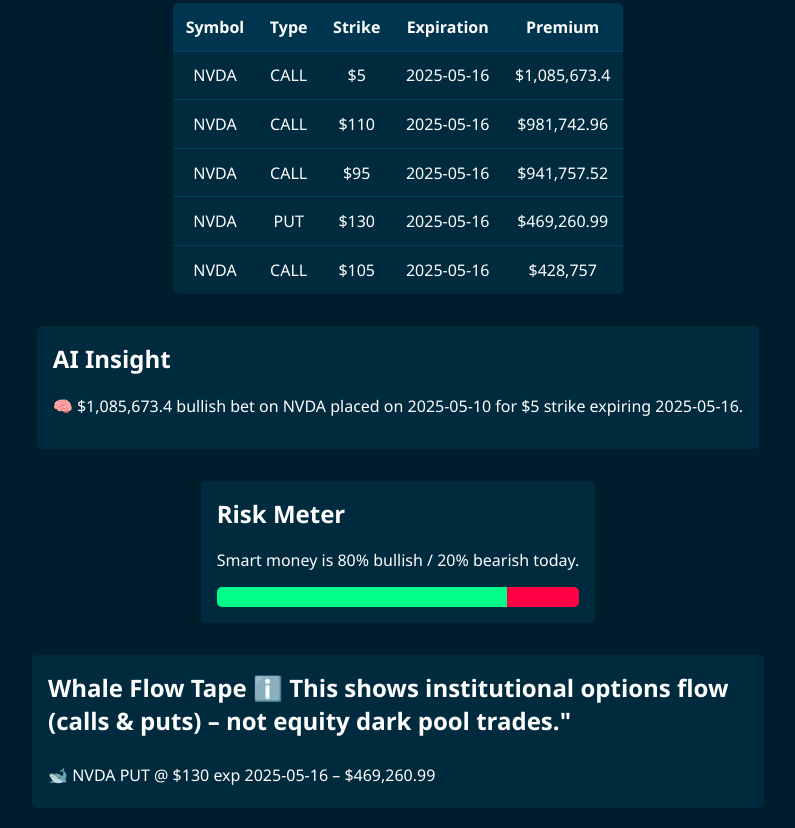
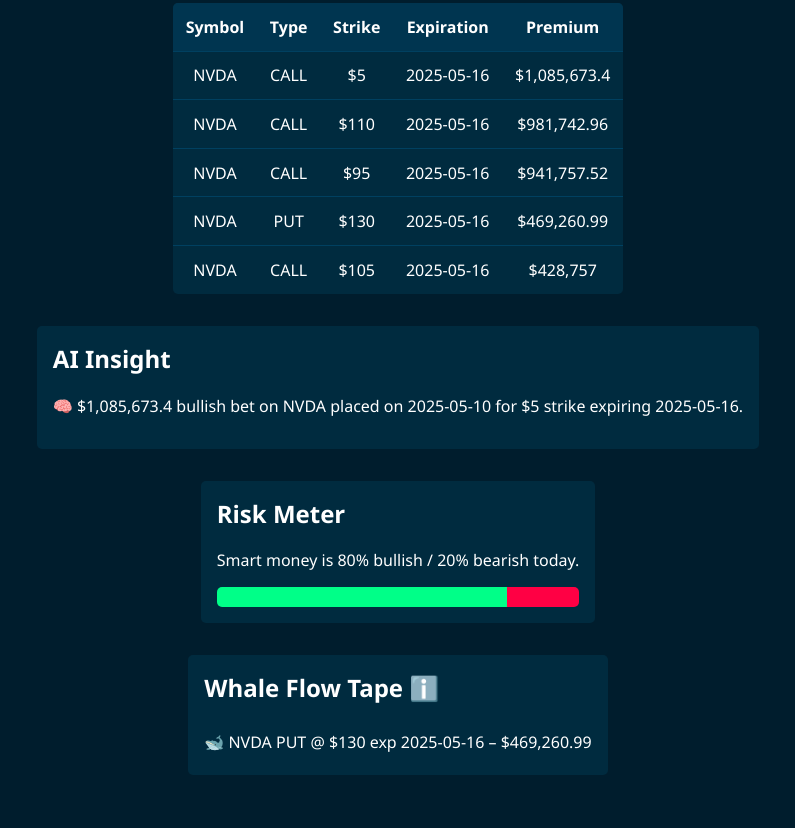
Before and after one commit to lborzillo/whalewatch-site, a plain HTML site: page index.html in a window 1280 px wide. Shown: the part 593-1421 px from the top of the page, without its empty margins (242-1037 px from the left). After the commit the page ends 1388 px from the top, so only its background shows below. Drawn offline with Linux system fonts and the light colour scheme.

Commit message:
Update index.html

```diff
--- a/index.html
+++ b/index.html
@@ -127,8 +127,7 @@
 
   <section id="whaleflow-box" class="panel">
     <h2>Whale Flow Tape
-      <span title="<span title="This shows institutional options flow (calls & puts) – not equity dark pool trades.">ℹ️
-This shows institutional options flow (calls & puts) – not equity dark pool trades."
+      <span title="This shows institutional options flow (calls & puts) – not equity dark pool trades.">ℹ️</span>
     </h2>
     <ul id="whaleflow-list" class="whaleflow-list">
       <li>Loading whale flow...</li>
```
